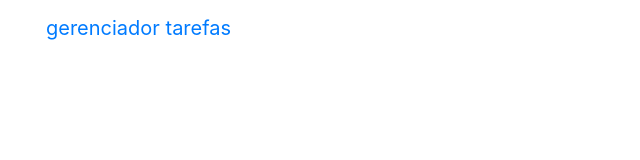
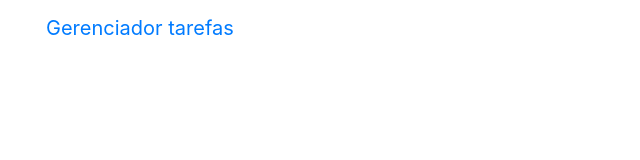
Before and after one commit to tiagojsoares/gerenciador-tarefas, an Angular app: page / in a window 1280 px wide. Shown: the top 160 px of the page, without its empty margins (0-640 px from the left). Built offline with nearby package versions, Linux system fonts and the light colour scheme.

Commit message:
3 files modified, 1 added

```diff
--- a/src/app/app.component.html
+++ b/src/app/app.component.html
@@ -8,4 +8,5 @@
 			</div>
 		</div>
 	</nav>
+  <router-outlet></router-outlet>
 </div>
--- a/src/app/app.component.ts
+++ b/src/app/app.component.ts
@@ -6,5 +6,5 @@ import { Component } from '@angular/core';
   styleUrls: [ './app.component.css' ]
 })
 export class AppComponent  {
-  title = 'gerenciador tarefas';
+  title = 'Gerenciador tarefas';
 }
--- a/src/app/app.module.ts
+++ b/src/app/app.module.ts
@@ -2,12 +2,13 @@ import { NgModule } from '@angular/core';
 import { BrowserModule } from '@angular/platform-browser';
 import { FormsModule } from '@angular/forms';
 import { NgbModule } from '@ng-bootstrap/ng-bootstrap';
+import {AppRoutingModule} from './app-routing.module';
 
 import { AppComponent } from './app.component';
 
 
 @NgModule({
-  imports:      [ BrowserModule, FormsModule,NgbModule ],
+  imports:      [ BrowserModule, FormsModule,NgbModule,AppRoutingModule ],
   declarations: [ AppComponent ],
   bootstrap:    [ AppComponent ]
 })
```
Also changed, not shown: src/app/app-routing.module.ts (added, +19 -0 lines).
